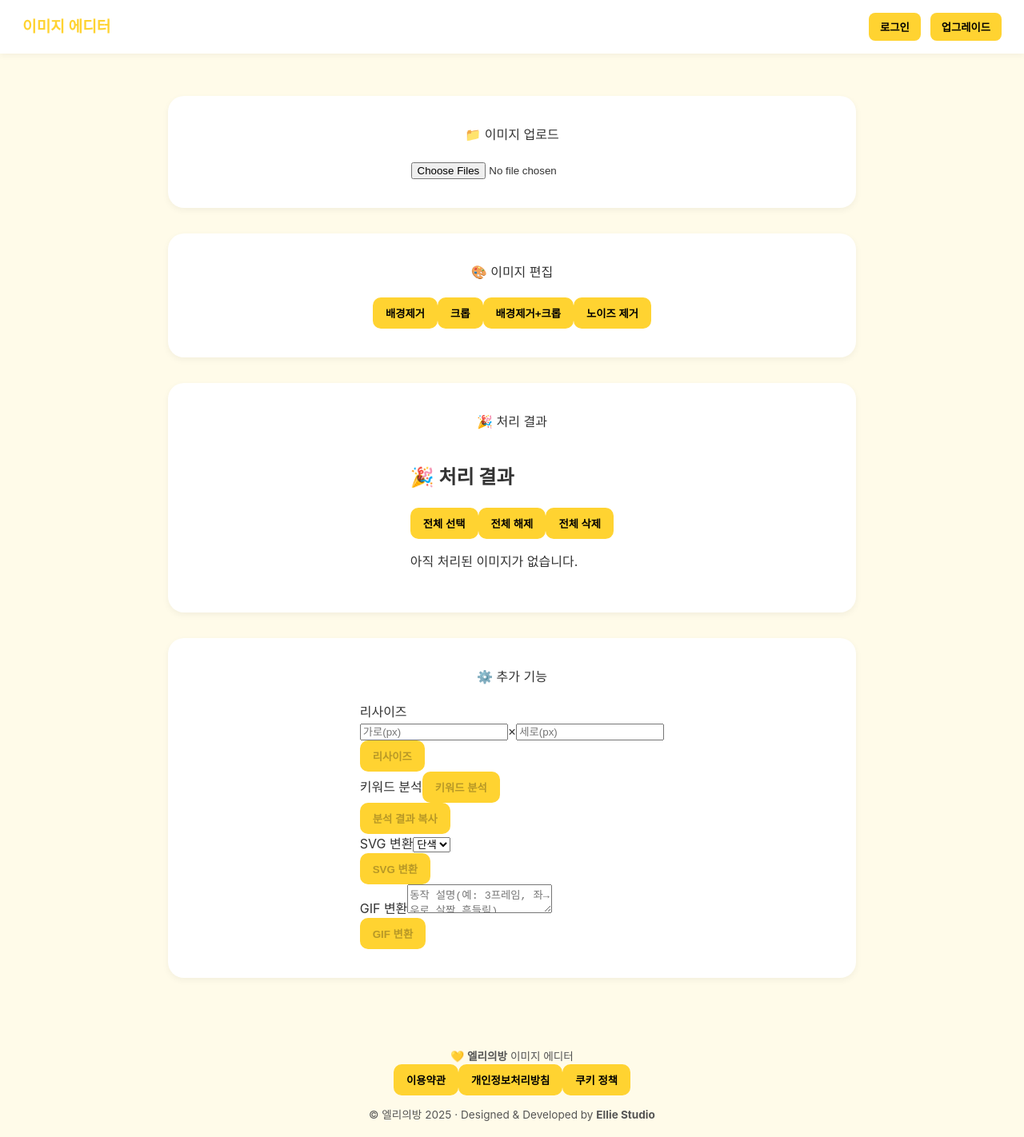
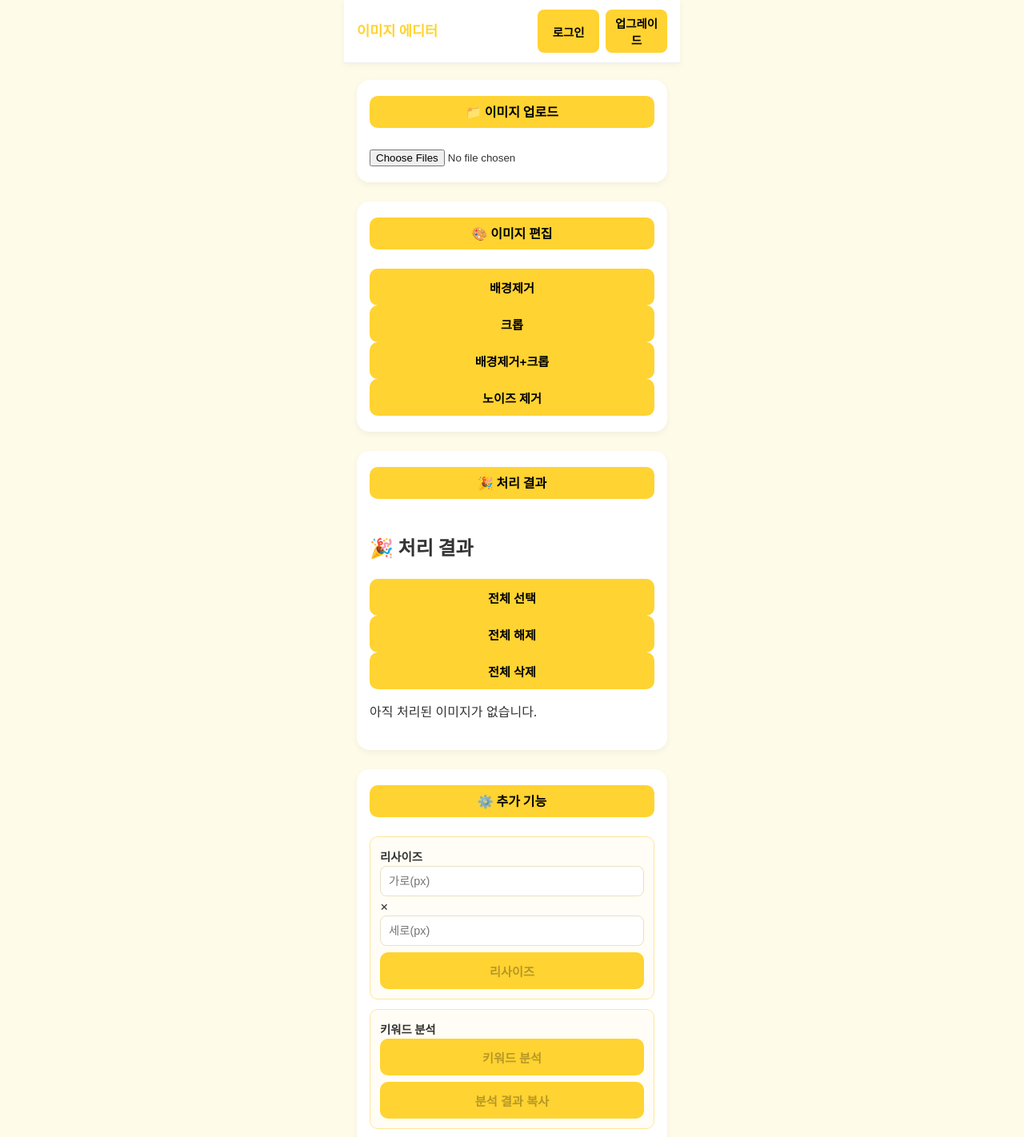
Before and after one commit to elliesbang/image-editor-elliesbang, a React (Vite) app: page / in a window 1280 px wide. Shown: the top 1422 px of the page at 80% size. Built offline with nearby package versions, Linux system fonts and the light colour scheme; a web font is replaced by a local one.

Commit message:
Update App.css

```diff
--- a/src/App.css
+++ b/src/App.css
@@ -1,171 +1,226 @@
-/* 🌼 전체 레이아웃 */
+/* 🌼 전체 레이아웃 - 모바일 앱 고정형 */
 .app-layout {
   min-height: 100vh;
   background: #fffbe9;
-  color: #333;
   font-family: "Pretendard", -apple-system, BlinkMacSystemFont, "Segoe UI", sans-serif;
   display: flex;
   flex-direction: column;
   align-items: center;
 }
 
-/* 메인 본문 */
+/* 메인 */
 .app-main {
   width: 100%;
-  max-width: 900px;
-  padding: 120px 20px 64px;
+  max-width: 420px; /* 모바일 기준 폭 */
+  margin: 0 auto;
+  padding: 100px 16px 48px;
   display: flex;
   flex-direction: column;
-  gap: 32px;
+  gap: 24px;
 }
 
-/* 공통 섹션 */
+/* 🌼 섹션 */
 .app-section {
   width: 100%;
-  background: #ffffff;
-  border-radius: 20px;
+  background: #fff;
+  border-radius: 16px;
   box-shadow: 0 3px 8px rgba(0, 0, 0, 0.05);
-  padding: 36px 28px;
+  padding: 20px 16px;
   display: flex;
   flex-direction: column;
-  align-items: center;
-  gap: 20px;
+  gap: 16px;
 }
 
 /* 🌼 헤더 */
 .header {
+  position: fixed;
+  top: 0;
   width: 100%;
+  max-width: 420px;
   background: #fff;
-  box-shadow: 0 2px 8px rgba(0, 0, 0, 0.05);
-  padding: 16px 28px;
+  border-bottom: 1px solid #eee;
+  box-shadow: 0 2px 8px rgba(0,0,0,0.05);
+  padding: 12px 16px;
   display: flex;
   justify-content: space-between;
   align-items: center;
-  position: fixed;
-  top: 0;
-  z-index: 50;
+  z-index: 100;
 }
 
 .header-left {
-  font-size: 1.2rem;
+  font-size: 1.1rem;
   font-weight: 700;
   color: #ffd331;
 }
 
 .header-right {
   display: flex;
-  gap: 12px;
+  gap: 8px;
 }
 
 .header-button {
   background: #ffd331;
   border: none;
-  padding: 8px 14px;
+  padding: 6px 12px;
   border-radius: 8px;
   font-weight: 600;
+  font-size: 0.9rem;
   cursor: pointer;
-  transition: all 0.2s ease;
 }
-
 .header-button:hover {
   background: #ffcc00;
 }
 
-/* 🌼 버튼 그룹 */
-.edit-buttons,
-.additional-buttons {
-  display: grid;
-  grid-template-columns: repeat(auto-fit, minmax(120px, 1fr));
-  gap: 12px;
+/* 🌼 섹션 제목 */
+.section-header {
   width: 100%;
-  justify-items: center;
+  background: #ffd331;
+  color: #000;
+  font-weight: 700;
+  text-align: center;
+  padding: 8px 0;
+  border-radius: 10px;
+  margin-bottom: 8px;
 }
 
-button {
-  padding: 10px 16px;
+/* 🌼 버튼 */
+button, .btn {
+  width: 100%;
+  padding: 12px 0;
+  background: #ffd331;
+  border: none;
   border-radius: 10px;
-  border: none;
-  background: #ffd331;
-  font-weight: 600;
+  font-weight: 700;
   cursor: pointer;
   transition: 0.2s ease;
+  font-size: 0.95rem;
 }
-
-button:hover {
+button:hover, .btn:hover {
   background: #ffcc00;
 }
 
 /* 🌼 썸네일 */
 .thumbnail-grid {
   display: grid;
-  grid-template-columns: repeat(5, 1fr);
+  grid-template-columns: repeat(3, 1fr);
   gap: 6px;
-  justify-items: center;
+  width: 100%;
 }
-
 .thumb-wrapper {
-  position: relative;
   border: 2px solid transparent;
   border-radius: 8px;
   overflow: hidden;
   cursor: pointer;
-  transition: transform 0.2s ease, border-color 0.2s ease;
+}
+.thumb-wrapper.selected {
+  border-color: #ffd331;
+}
+.thumb-image {
+  width: 100%;
+  aspect-ratio: 1 / 1;
+  object-fit: cover;
 }
 
-.thumb-wrapper.selected {
-  border-color: #ffd331;
-  transform: scale(1.02);
+/* ===== 추가 기능 구조 ===== */
+.tools-wrap {
+  display: flex;
+  flex-direction: column;
+  gap: 12px;
+}
+.tool-row {
+  background: #fffdf5;
+  border: 1px solid #ffe69a;
+  border-radius: 10px;
+  padding: 12px;
+  display: flex;
+  flex-direction: column;
+  gap: 8px;
+}
+.row-label {
+  font-weight: 700;
+  color: #333;
+  font-size: 0.9rem;
+}
+.input, .select, .textarea {
+  width: 100%;
+  padding: 10px;
+  border: 1px solid #e8e2c7;
+  border-radius: 8px;
+  font-size: 0.9rem;
+}
+.textarea {
+  resize: none;
 }
 
-.thumb-image {
+/* ===== 힌트 박스 ===== */
+.hint-box {
   width: 100%;
-  aspect-ratio: 1/1;
-  object-fit: cover;
-  border-radius: 8px;
-  display: block;
+  background: #fff8d8;
+  border: 1px dashed #ffd331;
+  color: #4b3a00;
+  padding: 10px;
+  border-radius: 10px;
+  font-size: 0.9rem;
+}
+
+/* ===== 로그인 모달 ===== */
+.modal-backdrop {
+  position: fixed;
+  inset: 0;
+  background: rgba(0,0,0,0.4);
+  display: flex;
+  align-items: center;
+  justify-content: center;
+}
+.modal-card {
+  background: #fff;
+  border-radius: 16px;
+  padding: 20px 16px;
+  width: 90%;
+  max-width: 360px;
+}
+.modal-title {
+  font-weight: 700;
+  font-size: 1.1rem;
+  text-align: center;
+  margin-bottom: 12px;
+}
+.modal-actions {
+  display: flex;
+  flex-direction: column;
+  gap: 8px;
+}
+.btn-wide {
+  width: 100%;
+  padding: 10px;
+  border-radius: 10px;
+  background: #ffd331;
+  font-weight: 700;
+}
+.modal-close {
+  width: 100%;
+  padding: 8px;
+  border-radius: 10px;
+  background: #fafafa;
+  border: 1px solid #ddd;
+  font-size: 0.9rem;
 }
 
 /* 🌼 푸터 */
 footer {
+  width: 100%;
+  max-width: 420px;
   margin-top: auto;
-  padding: 24px 0 40px;
+  padding: 20px 0 40px;
   text-align: center;
-  font-size: 0.85rem;
+  font-size: 0.8rem;
   color: #555;
 }
-
 footer a {
   color: #555;
   text-decoration: none;
-  margin: 0 8px;
+  margin: 0 6px;
 }
-
 footer a:hover {
   text-decoration: underline;
 }
-
-/* 🌼 반응형 */
-@media (max-width: 768px) {
-  .app-main {
-    padding: 100px 14px 40px;
-    gap: 24px;
-  }
-
-  .app-section {
-    padding: 24px 16px;
-    border-radius: 16px;
-  }
-
-  .edit-buttons,
-  .additional-buttons {
-    grid-template-columns: repeat(2, 1fr);
-  }
-
-  .header {
-    padding: 14px 18px;
-  }
-
-  .header-left {
-    font-size: 1rem;
-  }
-}
```
